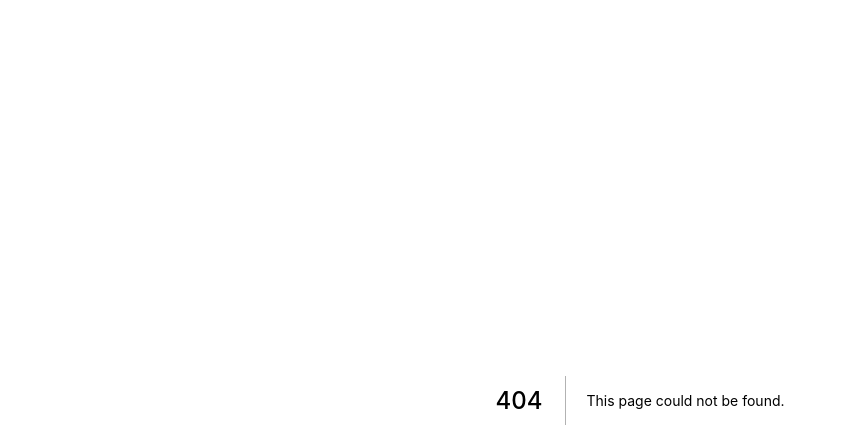
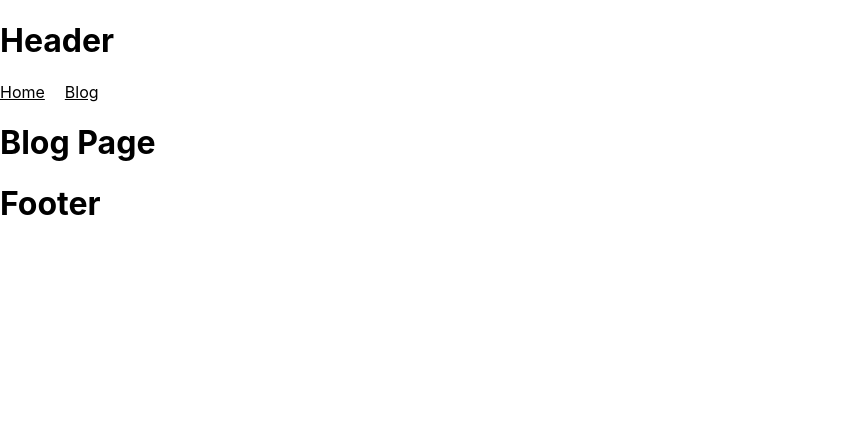
Before and after one commit to lvh082000/study-nextjs, a Next.js app: page /blog in a window 1280 px wide. Before the commit this address had no page. Shown: the top 448 px of the page, without its empty margins (0-847 px from the left). Built offline with nearby package versions, Linux system fonts and the light colour scheme.

Commit message:
setup multiple layouts

```diff
--- /dev/null
+++ b/components/common/footer.js
@@ -0,0 +1,9 @@
+import * as React from "react";
+
+export function Footer() {
+  return (
+    <div>
+      <h1>Footer</h1>
+    </div>
+  );
+}
--- /dev/null
+++ b/components/common/header.js
@@ -0,0 +1,9 @@
+import * as React from "react";
+
+export function Header() {
+  return (
+    <div>
+      <h1>Header</h1>
+    </div>
+  );
+}
--- /dev/null
+++ b/components/common/index.js
@@ -0,0 +1,2 @@
+export * from './header'
+export * from './footer'
--- /dev/null
+++ b/components/layout/empty.js
@@ -0,0 +1,5 @@
+import * as React from 'react'
+
+export function EmptyLayout({ children }) {
+	return <>{children}</>
+}
--- /dev/null
+++ b/components/layout/index.js
@@ -0,0 +1,2 @@
+export * from './main'
+export * from './empty'
--- /dev/null
+++ b/components/layout/main.js
@@ -0,0 +1,24 @@
+import Link from "next/link";
+import { Footer, Header } from "../common";
+
+export function MainLayout({ children }) {
+  return (
+    <div>
+      <Header />
+
+      <div>
+        <Link href="/">
+          <a style={{ textDecorationLine: "underline" }}>Home</a>
+        </Link>
+
+        <Link href="/blog">
+          <a style={{ textDecorationLine: "underline", marginLeft: "20px" }}>Blog</a>
+        </Link>
+
+        {children}
+      </div>
+
+      <Footer />
+    </div>
+  );
+}
--- a/pages/_app.js
+++ b/pages/_app.js
@@ -1,10 +1,15 @@
 import { SWRConfig } from "swr";
+import { EmptyLayout } from "../components/layout";
 import "../styles/globals.css";
 
 function MyApp({ Component, pageProps }) {
+  const Layout = Component.Layout ?? EmptyLayout;
+
   return (
     <SWRConfig value={{ shouldRetryOnError: false }}>
-      <Component {...pageProps} />
+      <Layout>
+        <Component {...pageProps} />
+      </Layout>
     </SWRConfig>
   );
 }
--- /dev/null
+++ b/pages/blog.js
@@ -0,0 +1,12 @@
+import { MainLayout } from "../components/layout";
+import * as React from "react";
+
+export default function BlogPage(props) {
+  return (
+    <div>
+      <h1>Blog Page</h1>
+    </div>
+  );
+}
+
+BlogPage.Layout = MainLayout;
--- a/pages/index.js
+++ b/pages/index.js
@@ -2,6 +2,7 @@ import Cookie from "js-cookie";
 import Router from "next/router";
 import { useEffect } from "react";
 import useSWR, { mutate } from "swr";
+import { MainLayout } from '../components/layout';
 import { getProfile } from "../libs/auth-api";
 
 export default function HomePage() {
@@ -30,3 +31,5 @@ export default function HomePage() {
     </div>
   );
 }
+
+HomePage.Layout = MainLayout
```
Also changed, not shown: hooks/use-auth.js (deleted, +0 -16 lines).
